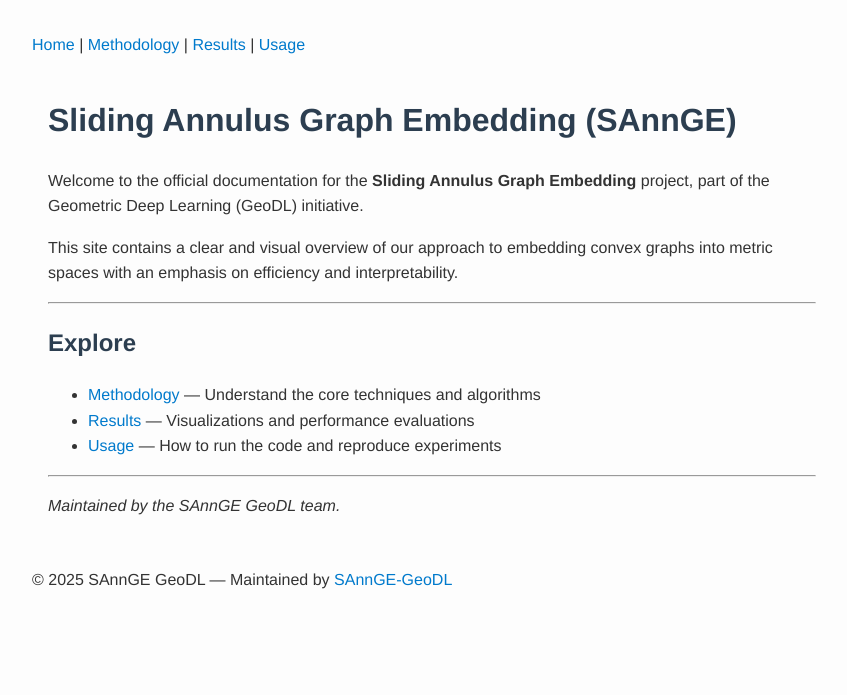
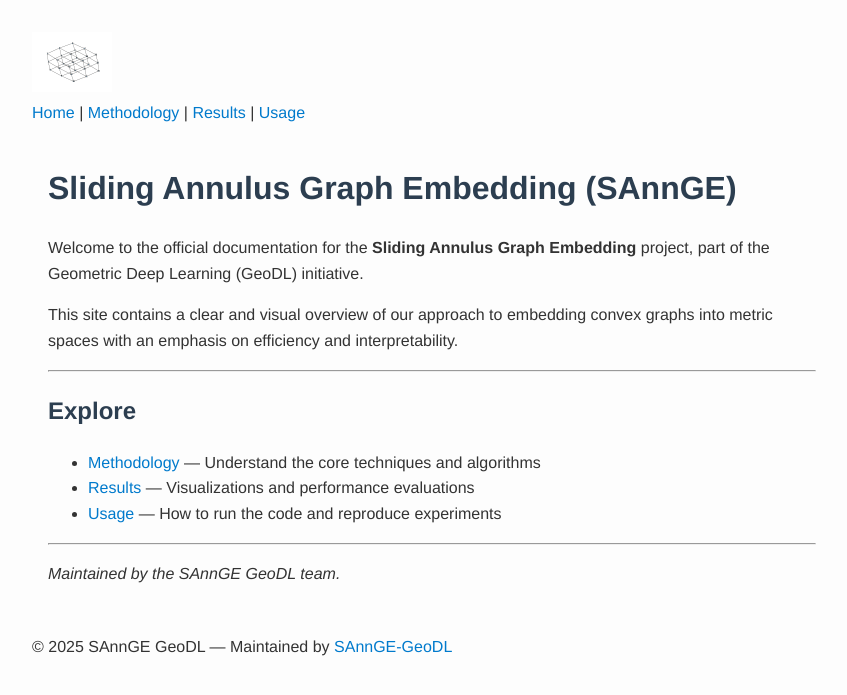
Before and after one commit to SAnnGE-GeoDL/SAnnGE-GeoDL.github.io, a Jekyll site: the page built from index.md, in a window 1280 px wide. Shown: the top 695 px of the page, without its empty margins (208-1055 px from the left). Built offline with Jekyll 4.4.1, drawn with Linux system fonts in a browser that asks for light colours.

Commit message:
Logo and favicon

```diff
--- a/_layouts/default.html
+++ b/_layouts/default.html
@@ -9,6 +9,9 @@
 </head>
 <body>
   <header>
+    <div class="logo">
+      <img src="/assets/images/logo.png" alt="SAnnGE Logo" height="60" />
+    </div>
     <nav>
       <a href="/">Home</a> |
       <a href="/methodology.html">Methodology</a> |
```
Also changed, not shown: assets/favicon.ico (added), assets/images/logo.png (added), 2 other files. Lines whose indentation alone changed are shown as unchanged.
